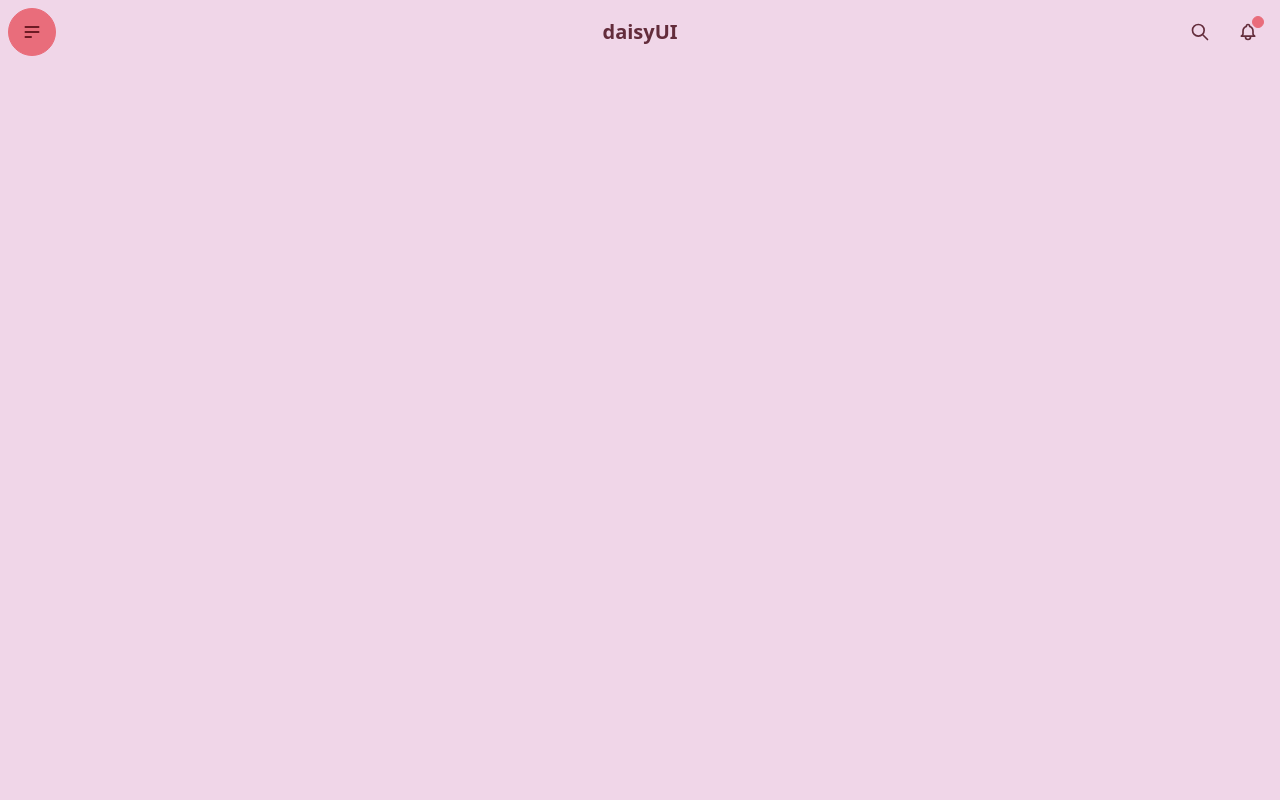
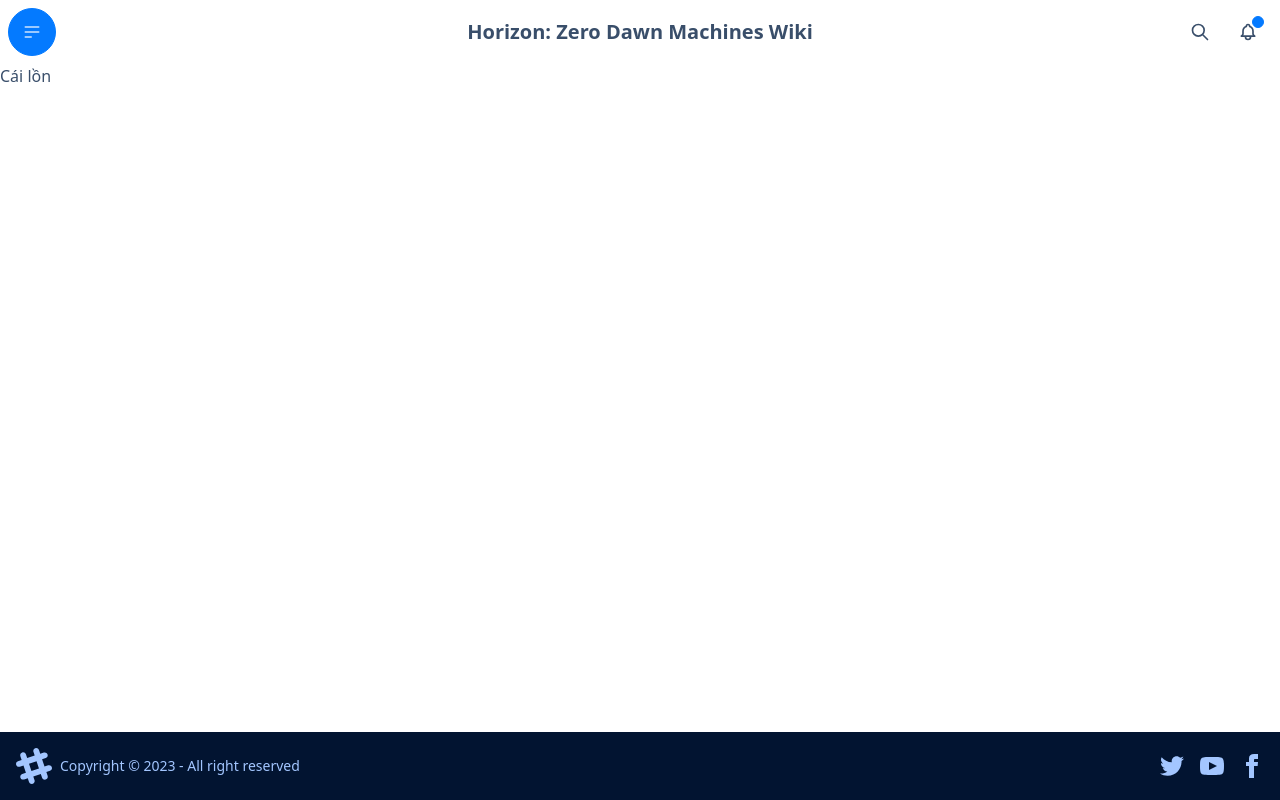
Before and after one commit to minh-nguyenc-otsv/horizon-machines-wiki, a Next.js app: page / in a window 1280 px wide. Built offline with nearby package versions, Linux system fonts and the light colour scheme.

Commit message:
update layout.js and add footer.

```diff
--- /dev/null
+++ b/src/app/components/Footer.js
@@ -0,0 +1,55 @@
+export default function Footer() {
+  return (
+    <footer className="footer items-center p-4 bg-neutral text-neutral-content">
+      <div className="items-center grid-flow-col">
+        <svg
+          width="36"
+          height="36"
+          viewBox="0 0 24 24"
+          xmlns="http://www.w3.org/2000/svg"
+          fillRule="evenodd"
+          clipRule="evenodd"
+          className="fill-current"
+        >
+          <path d="M22.672 15.226l-2.432.811.841 2.515c.33 1.019-.209 2.127-1.23 2.456-1.15.325-2.148-.321-2.463-1.226l-.84-2.518-5.013 1.677.84 2.517c.391 1.203-.434 2.542-1.831 2.542-.88 0-1.601-.564-1.86-1.314l-.842-2.516-2.431.809c-1.135.328-2.145-.317-2.463-1.229-.329-1.018.211-2.127 1.231-2.456l2.432-.809-1.621-4.823-2.432.808c-1.355.384-2.558-.59-2.558-1.839 0-.817.509-1.582 1.327-1.846l2.433-.809-.842-2.515c-.33-1.02.211-2.129 1.232-2.458 1.02-.329 2.13.209 2.461 1.229l.842 2.515 5.011-1.677-.839-2.517c-.403-1.238.484-2.553 1.843-2.553.819 0 1.585.509 1.85 1.326l.841 2.517 2.431-.81c1.02-.33 2.131.211 2.461 1.229.332 1.018-.21 2.126-1.23 2.456l-2.433.809 1.622 4.823 2.433-.809c1.242-.401 2.557.484 2.557 1.838 0 .819-.51 1.583-1.328 1.847m-8.992-6.428l-5.01 1.675 1.619 4.828 5.011-1.674-1.62-4.829z"></path>
+        </svg>
+        <p>Copyright © 2023 - All right reserved</p>
+      </div>
+      <div className="grid-flow-col gap-4 md:place-self-center md:justify-self-end">
+        <a>
+          <svg
+            xmlns="http://www.w3.org/2000/svg"
+            width="24"
+            height="24"
+            viewBox="0 0 24 24"
+            className="fill-current"
+          >
+            <path d="M24 4.557c-.883.392-1.832.656-2.828.775 1.017-.609 1.798-1.574 2.165-2.724-.951.564-2.005.974-3.127 1.195-.897-.957-2.178-1.555-3.594-1.555-3.179 0-5.515 2.966-4.797 6.045-4.091-.205-7.719-2.165-10.148-5.144-1.29 2.213-.669 5.108 1.523 6.574-.806-.026-1.566-.247-2.229-.616-.054 2.281 1.581 4.415 3.949 4.89-.693.188-1.452.232-2.224.084.626 1.956 2.444 3.379 4.6 3.419-2.07 1.623-4.678 2.348-7.29 2.04 2.179 1.397 4.768 2.212 7.548 2.212 9.142 0 14.307-7.721 13.995-14.646.962-.695 1.797-1.562 2.457-2.549z"></path>
+          </svg>
+        </a>
+        <a>
+          <svg
+            xmlns="http://www.w3.org/2000/svg"
+            width="24"
+            height="24"
+            viewBox="0 0 24 24"
+            className="fill-current"
+          >
+            <path d="M19.615 3.184c-3.604-.246-11.631-.245-15.23 0-3.897.266-4.356 2.62-4.385 8.816.029 6.185.484 8.549 4.385 8.816 3.6.245 11.626.246 15.23 0 3.897-.266 4.356-2.62 4.385-8.816-.029-6.185-.484-8.549-4.385-8.816zm-10.615 12.816v-8l8 3.993-8 4.007z"></path>
+          </svg>
+        </a>
+        <a>
+          <svg
+            xmlns="http://www.w3.org/2000/svg"
+            width="24"
+            height="24"
+            viewBox="0 0 24 24"
+            className="fill-current"
+          >
+            <path d="M9 8h-3v4h3v12h5v-12h3.642l.358-4h-4v-1.667c0-.955.192-1.333 1.115-1.333h2.885v-5h-3.808c-3.596 0-5.192 1.583-5.192 4.615v3.385z"></path>
+          </svg>
+        </a>
+      </div>
+    </footer>
+  );
+}
--- a/src/app/concac/page.js
+++ /dev/null
@@ -1,11 +0,0 @@
-import Image from "next/image";
-
-export default function ConCac() {
-	return (
-		<div>
-			<h1>CON CAC</h1>
-			<Image src='/horizon_machines.jpeg' alt='horizon machines' fill={true}/>
-		</div>
-
-	)
-}
--- a/src/app/layout.js
+++ b/src/app/layout.js
@@ -1,56 +1,108 @@
-import './globals.css';
+import "./globals.css";
 import React from "react";
-
-// const inter = Inter({ subsets: ['latin'] })
+import Footer from "./components/Footer";
 
 export const metadata = {
-  title: 'Horizon Zero Dawn Machines Wiki',
-  description: 'Horizon Zero Dawn Machines Wiki',
-}
+  title: "Horizon Zero Dawn Machines Wiki",
+  description: "Horizon Zero Dawn Machines Wiki",
+};
 
 export default function RootLayout({ children }) {
   return (
-    <html data-theme='valentine' lang="en">
+    <html data-theme="winter" lang="en">
       <body>
+        <div>
           <div className="drawer">
-          <input id="my-drawer" type="checkbox" className="drawer-toggle"/>
+            <input id="my-drawer" type="checkbox" className="drawer-toggle" />
 
             <div className="drawer-content">
               {/*<!-- Page content here -->*/}
+              {/* Navbar */}
               <div className="navbar bg-base-100">
                 <div className="navbar-start">
-                      <label htmlFor="my-drawer" className="btn btn-primary btn-circle">
-                          <svg xmlns="http://www.w3.org/2000/svg" className="h-5 w-5" fill="none" viewBox="0 0 24 24" stroke="currentColor"><path strokeLinecap="round" strokeLinejoin="round" strokeWidth="2" d="M4 6h16M4 12h16M4 18h7" /></svg>
+                  <label
+                    htmlFor="my-drawer"
+                    className="btn btn-primary btn-circle"
+                  >
+                    <svg
+                      xmlns="http://www.w3.org/2000/svg"
+                      className="h-5 w-5"
+                      fill="none"
+                      viewBox="0 0 24 24"
+                      stroke="currentColor"
+                    >
+                      <path
+                        strokeLinecap="round"
+                        strokeLinejoin="round"
+                        strokeWidth="2"
+                        d="M4 6h16M4 12h16M4 18h7"
+                      />
+                    </svg>
                   </label>
                 </div>
                 <div className="navbar-center">
-                      <a className="btn btn-ghost normal-case text-xl">daisyUI</a>
+                  <a className="btn btn-ghost normal-case text-xl">
+                    Horizon: Zero Dawn Machines Wiki
+                  </a>
                 </div>
                 <div className="navbar-end">
                   <button className="btn btn-ghost btn-circle">
-                          <svg xmlns="http://www.w3.org/2000/svg" className="h-5 w-5" fill="none" viewBox="0 0 24 24" stroke="currentColor"><path strokeLinecap="round" strokeLinejoin="round" strokeWidth="2" d="M21 21l-6-6m2-5a7 7 0 11-14 0 7 7 0 0114 0z" /></svg>
+                    <svg
+                      xmlns="http://www.w3.org/2000/svg"
+                      className="h-5 w-5"
+                      fill="none"
+                      viewBox="0 0 24 24"
+                      stroke="currentColor"
+                    >
+                      <path
+                        strokeLinecap="round"
+                        strokeLinejoin="round"
+                        strokeWidth="2"
+                        d="M21 21l-6-6m2-5a7 7 0 11-14 0 7 7 0 0114 0z"
+                      />
+                    </svg>
                   </button>
                   <button className="btn btn-ghost btn-circle">
                     <div className="indicator">
-                              <svg xmlns="http://www.w3.org/2000/svg" className="h-5 w-5" fill="none" viewBox="0 0 24 24" stroke="currentColor"><path strokeLinecap="round" strokeLinejoin="round" strokeWidth="2" d="M15 17h5l-1.405-1.405A2.032 2.032 0 0118 14.158V11a6.002 6.002 0 00-4-5.659V5a2 2 0 10-4 0v.341C7.67 6.165 6 8.388 6 11v3.159c0 .538-.214 1.055-.595 1.436L4 17h5m6 0v1a3 3 0 11-6 0v-1m6 0H9" /></svg>
+                      <svg
+                        xmlns="http://www.w3.org/2000/svg"
+                        className="h-5 w-5"
+                        fill="none"
+                        viewBox="0 0 24 24"
+                        stroke="currentColor"
+                      >
+                        <path
+                          strokeLinecap="round"
+                          strokeLinejoin="round"
+                          strokeWidth="2"
+                          d="M15 17h5l-1.405-1.405A2.032 2.032 0 0118 14.158V11a6.002 6.002 0 00-4-5.659V5a2 2 0 10-4 0v.341C7.67 6.165 6 8.388 6 11v3.159c0 .538-.214 1.055-.595 1.436L4 17h5m6 0v1a3 3 0 11-6 0v-1m6 0H9"
+                        />
+                      </svg>
                       <span className="badge badge-xs badge-primary indicator-item"></span>
                     </div>
                   </button>
                 </div>
               </div>
-
+              <div>{children}</div>
+              <div className="sticky top-[100vh]">
+                <Footer />
+              </div>
             </div>
             <div className="drawer-side">
               <label htmlFor="my-drawer" className="drawer-overlay"></label>
               <ul className="menu p-4 w-80 bg-base-100 text-base-content">
                 {/*!--Sidebar content here --*/}
-                  <li><a>Sidebar Item 1</a></li>
-                  <li><a>Sidebar Item 2</a></li>
-
+                <li>
+                  <a>Con Cặc</a>
+                </li>
+                <li>
+                  <a>Con Kẹt</a>
+                </li>
               </ul>
+            </div>
           </div>
         </div>
       </body>
     </html>
-  )
+  );
 }
--- a/src/app/page.js
+++ b/src/app/page.js
@@ -1,7 +1,5 @@
-import Image from 'next/image'
+import Image from "next/image";
 
 export default function Home() {
-  return (
-      <div>Con cac</div>
-  )
+  return <div>Cái lồn</div>;
 }
```
Lines whose indentation alone changed are shown as unchanged.
